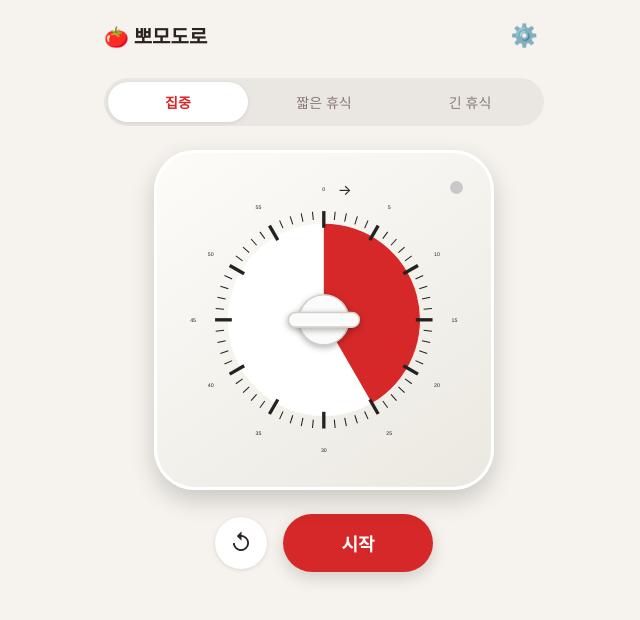
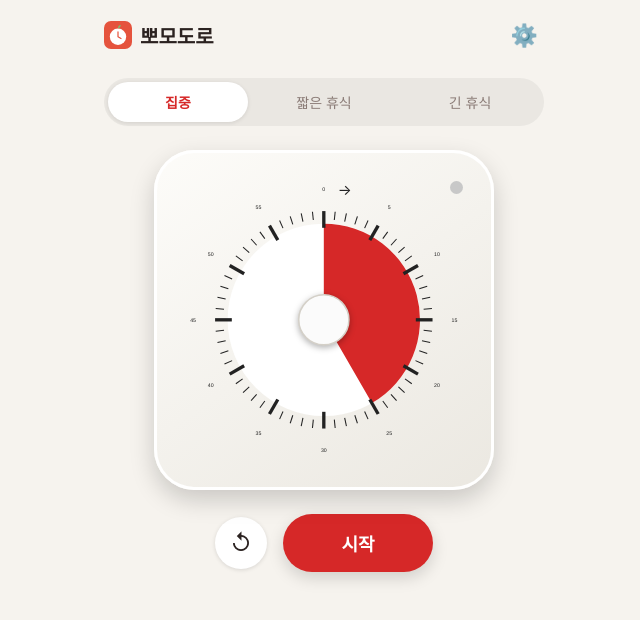
Before and after one commit to Sejun-20/pomodoro_app, a React (Vite) app: page / in a window 1280 px wide. Shown: the top 620 px of the page, without its empty margins (316-956 px from the left). Built offline with nearby package versions, Linux system fonts and the light colour scheme.

Commit message:
feat: 시계 중앙 노브를 원으로, 헤더 아이콘을 탭 아이콘으로 교체
Co-Authored-By: Claude Sonnet 5.5 <noreply@anthropic.com>

```diff
--- a/src/App.tsx
+++ b/src/App.tsx
@@ -119,7 +119,10 @@ export default function App() {
   return (
     <main className="app" style={{ "--accent": COLOR[timer.mode] } as React.CSSProperties}>
       <header>
-        <h1>🍅 뽀모도로</h1>
+        <h1>
+          <img src={`${import.meta.env.BASE_URL}icon.svg`} alt="" className="logo" />
+          뽀모도로
+        </h1>
         <button className="icon" aria-label="설정" onClick={() => setShowSettings(true)}>
           ⚙️
         </button>
@@ -156,7 +159,6 @@ export default function App() {
             →
           </text>
           <circle cx={CX} cy={CY} r="24" className="knob" />
-          <rect x="116" y="143" width="68" height="14" rx="7" className="knob" />
         </svg>
       </section>
 
--- a/src/index.css
+++ b/src/index.css
@@ -27,7 +27,8 @@ button { font: inherit; border: 0; cursor: pointer; color: inherit; background:
   gap: 24px;
 }
 header { width: 100%; display: flex; justify-content: space-between; align-items: center; }
-h1 { font-size: 20px; margin: 0; }
+h1 { font-size: 20px; margin: 0; display: flex; align-items: center; gap: 8px; }
+.logo { width: 28px; height: 28px; border-radius: 7px; }
 .icon { font-size: 22px; padding: 6px; }
 
 .tabs { display: flex; gap: 6px; background: rgba(0,0,0,.05); padding: 4px; border-radius: 999px; width: 100%; }
```
